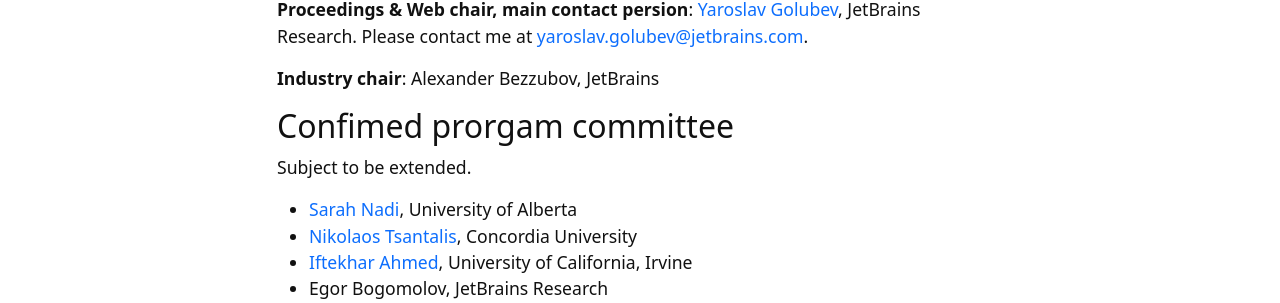
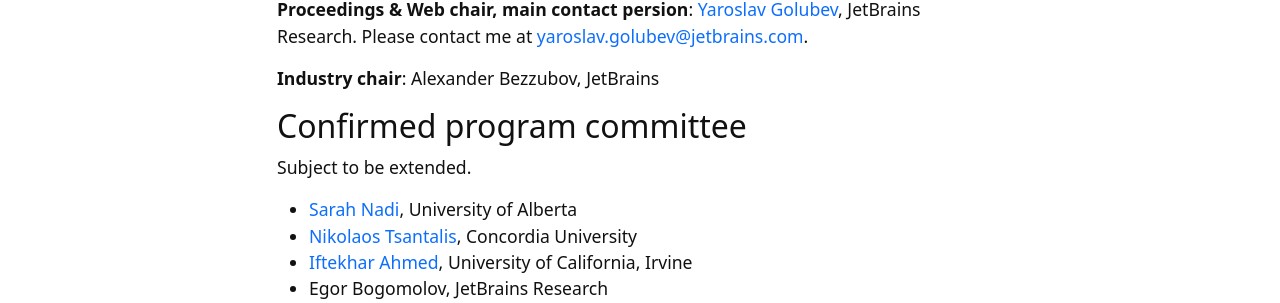
Before and after one commit to ide-workshop/ide-workshop.github.io, a Jekyll site: the page built from content/organizers.md, in a window 1280 px wide. Shown: the part 393-696 px from the top of the page. Built offline with Jekyll 4.4.1, drawn with Linux system fonts in a browser that asks for light colours.

Commit message:
Small fix

```diff
--- a/content/organizers.md
+++ b/content/organizers.md
@@ -13,7 +13,7 @@
 
 **Industry chair**: Alexander Bezzubov, JetBrains
 
-## Confimed prorgam committee
+## Confirmed program committee
 
 Subject to be extended.
 
```
